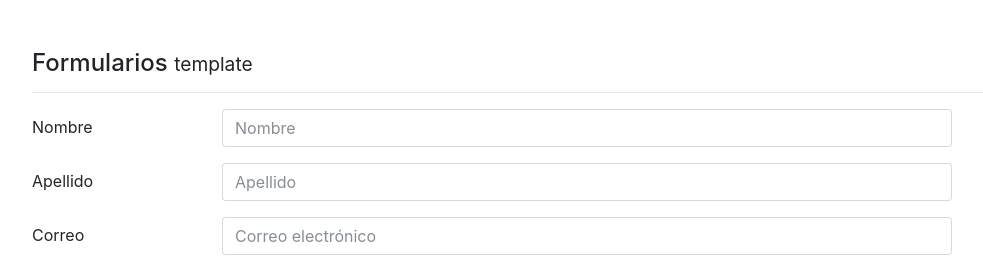
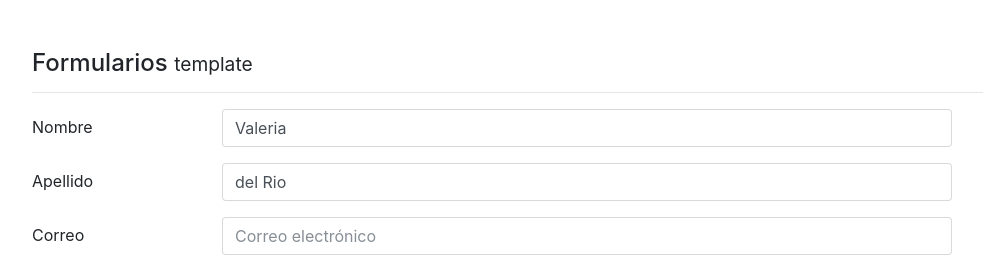
Before and after one commit to valeriadelrio/Formularios-en-Angular, an Angular app: page / in a window 1280 px wide. Shown: the top 257 px of the page, without its empty margins (53-1036 px from the left). Built offline with nearby package versions, Linux system fonts and the light colour scheme.

Commit message:
Template: obteniendo la informacion del usuario

```diff
--- a/src/app/components/template/template.component.html
+++ b/src/app/components/template/template.component.html
@@ -1,6 +1,6 @@
 <h4>Formularios <small>template</small></h4>
 <hr>
-<form (ngSubmit)="guardar()" novalidate>
+<form (ngSubmit)="guardar(forma)" #forma="ngForm" novalidate>
 
   <div>
 
@@ -12,7 +12,7 @@
                type="text"
                placeholder="Nombre"
                name="nombre"
-               ngModel
+               [(ngModel)]="usuario.nombre"
                minlenght="5"
                required>
       </div>
@@ -26,7 +26,7 @@
                type="text"
                placeholder="Apellido"
                name="apellido"
-               ngModel>
+               [(ngModel)]="usuario.apellido">
       </div>
     </div>
 
@@ -39,8 +39,9 @@
       <input class="form-control"
              type="email"
              placeholder="Correo electrónico"
-             name="email"
-             ngModel>
+             name="correo"
+             [(ngModel)]="usuario.correo"
+             required>
     </div>
   </div>
 
--- a/src/app/components/template/template.component.ts
+++ b/src/app/components/template/template.component.ts
@@ -1,4 +1,5 @@
 import { Component } from '@angular/core';
+import {NgForm} from '@angular/forms';
 
 @Component({
   selector: 'app-template',
@@ -7,11 +8,18 @@
 })
 export class TemplateComponent{
 
+  usuario:Object ={
+    nombre: "Valeria",
+    apellido: "del Rio",
+    correo: ""
+  }
   constructor() { }
 
 
-  guardar(){
-    console.log("Formulario posteado")
+  guardar(forma:NgForm){
+    console.log("Formulario posteado");
+    console.log("ngForm", forma);
+    console.log("valor", forma.value);
   }
 
 }
```
